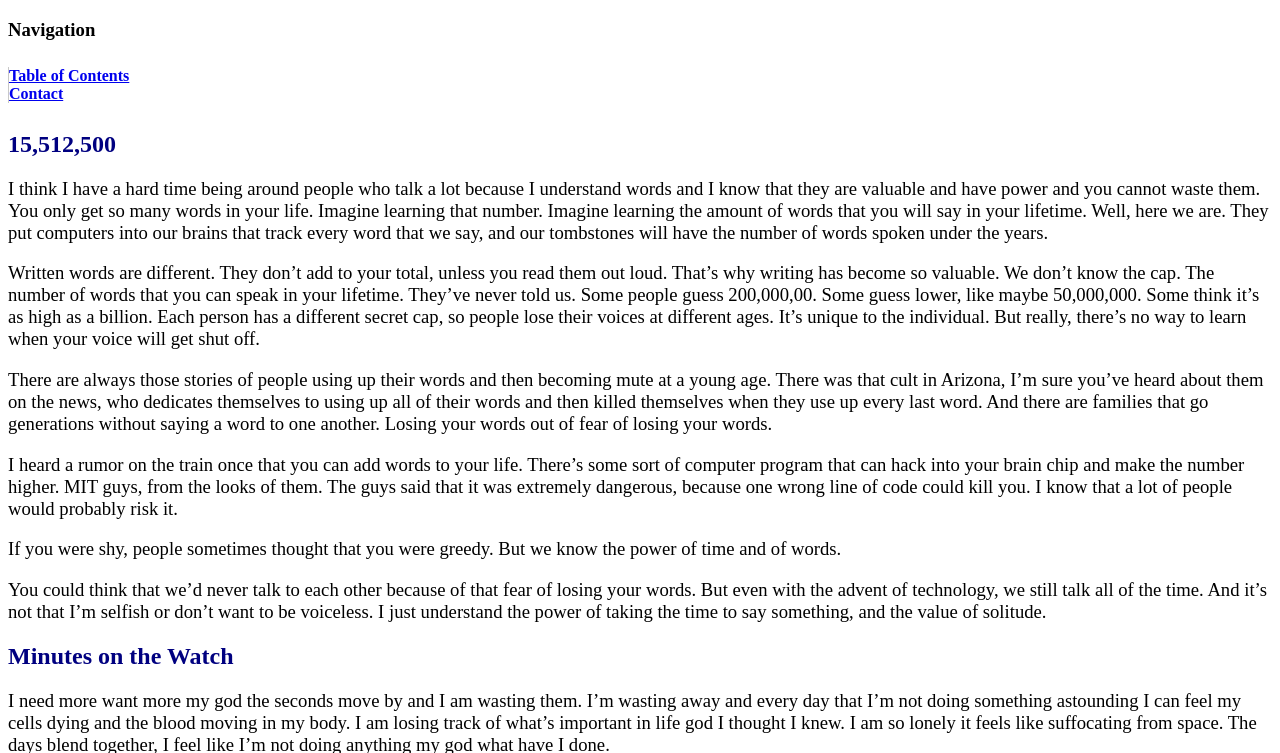
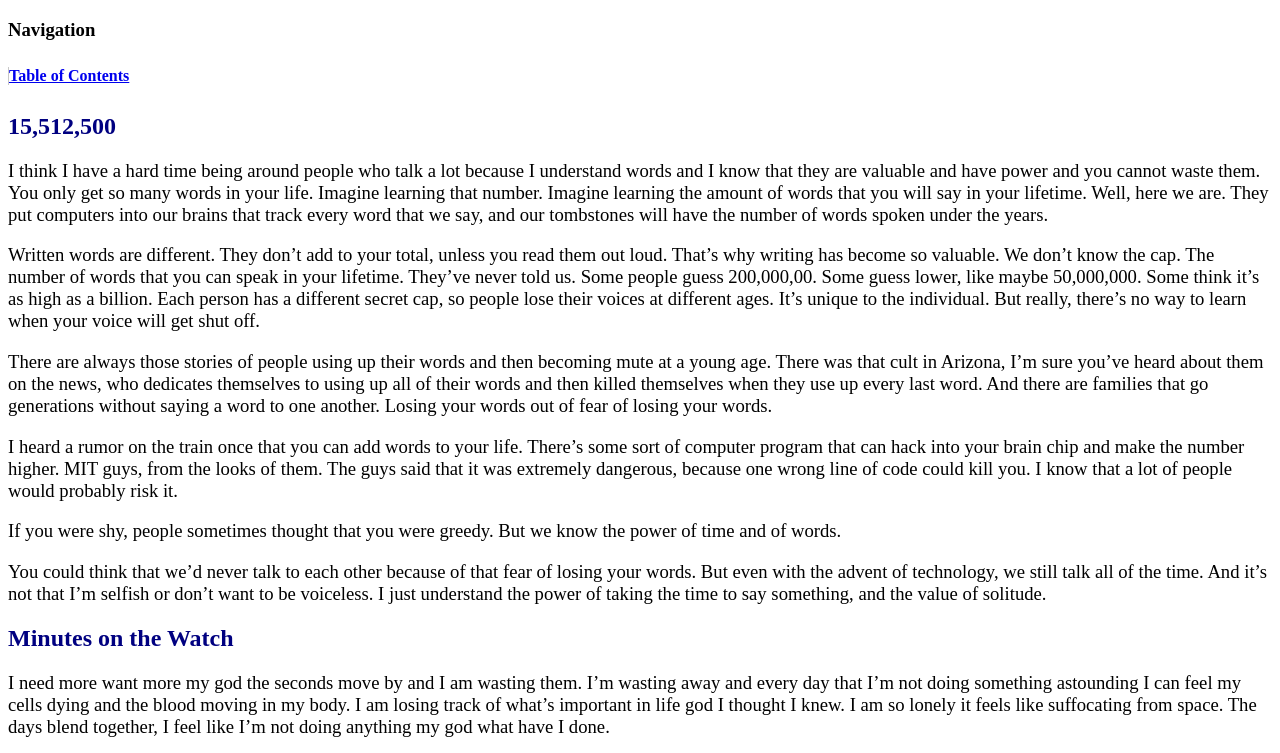
Before and after one commit to shcorreia/shcorreia.github.io, a plain HTML site: page index.html in a window 1280 px wide. Shown: the part 61-814 px from the top of the page. Drawn offline with Linux system fonts and the light colour scheme.

Commit message:
Update index.html

```diff
--- a/index.html
+++ b/index.html
@@ -14,7 +14,6 @@
     <h3> Navigation </h3>
     <ul class="nav-main">
       <li><a href="shcorreia.github.io/tableofcontents.html">Table of Contents</a></li>
-      <li><a href="shcorreia.github.io/contact.html">Contact</a></li>
     </ul>
   </div>
 
```
